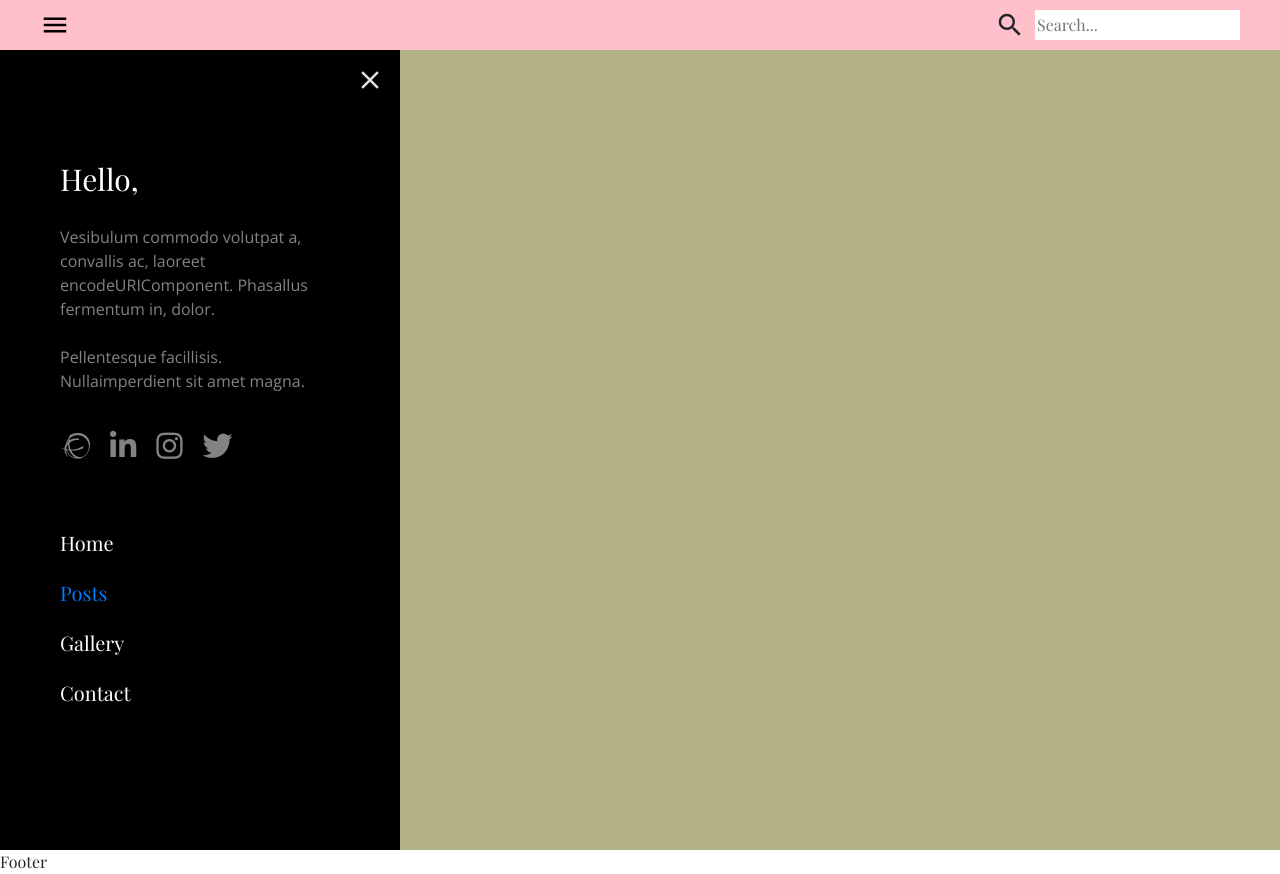
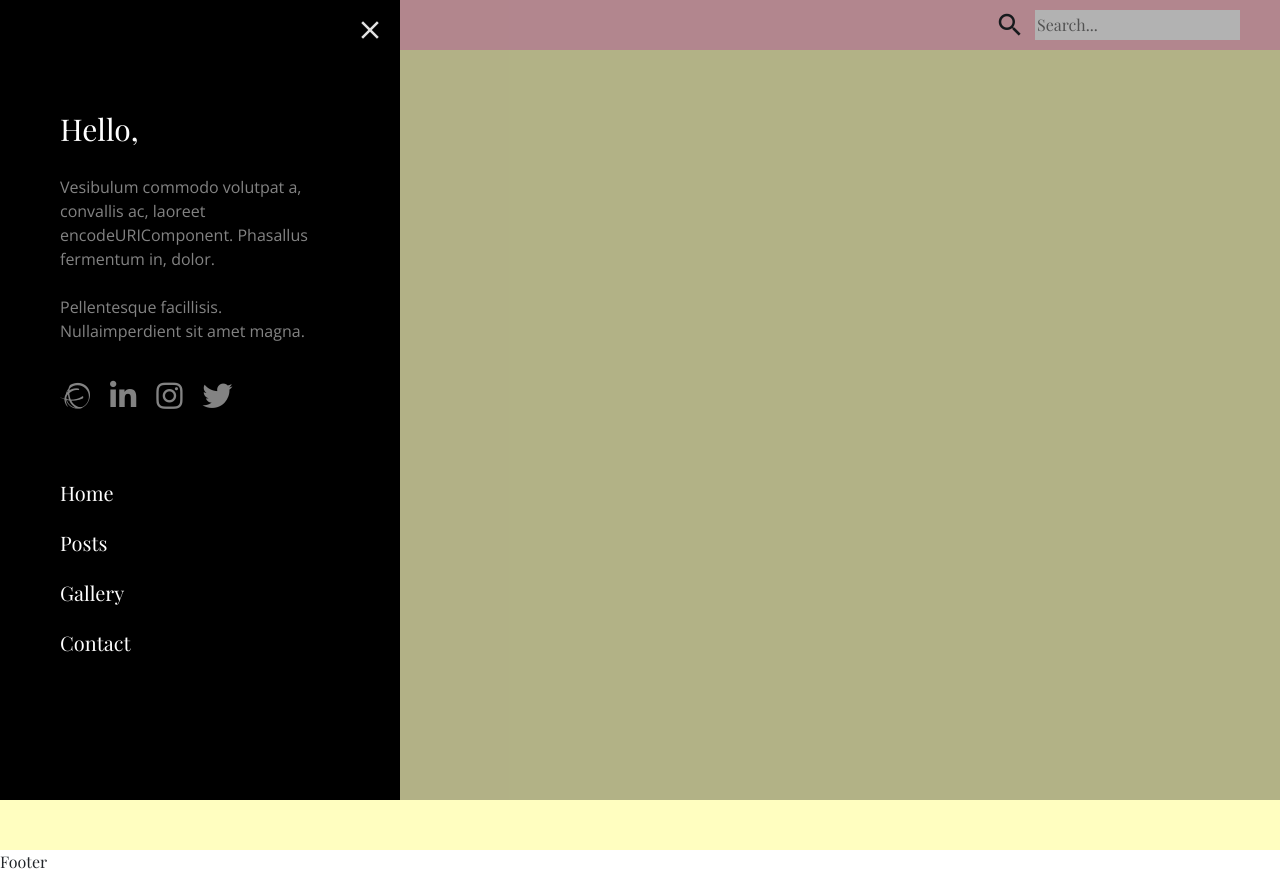
Before and after one commit to AlexMischenko/mockup-playground, a React (Create React App) app: page / in a window 1280 px wide. Both pictures are taken after a click on the link "menu". Built offline with nearby package versions, Linux system fonts and the light colour scheme.

Commit message:
fixed SideDrawer links style

```diff
--- a/src/containers/Layout/SideDrawer/index.js
+++ b/src/containers/Layout/SideDrawer/index.js
@@ -40,22 +40,22 @@ const SideDrawer = ({ sideDrawerVisible, closeSideDrawer }) => {
             <div className="side-drawer-menu">
               <ui>
                 <li className="side-drawer-menu-item">
-                  <NavLink activeClassName="side-drawer-menu-item" to="/">
+                  <NavLink className="side-drawer-menu-item" to="/">
                     Home
                   </NavLink>
                 </li>
                 <li className="side-drawer-menu-item">
-                  <NavLink activeClassName="side-drawer-menu-item" to="/post">
+                  <NavLink className="side-drawer-menu-item" to="/post">
                     Posts
                   </NavLink>
                 </li>
                 <li className="side-drawer-menu-item">
-                  <NavLink activeClassName="side-drawer-menu-item" to="/">
+                  <NavLink className="side-drawer-menu-item" to="/qwer">
                     Gallery
                   </NavLink>
                 </li>
                 <li className="side-drawer-menu-item">
-                  <NavLink activeClassName="side-drawer-menu-item" to="/">
+                  <NavLink className="side-drawer-menu-item" to="/asdf">
                     Contact
                   </NavLink>
                 </li>
--- a/src/scss/custom.scss
+++ b/src/scss/custom.scss
@@ -90,7 +90,9 @@ a.menu-toggle-btn:hover {
 }
 
 .side-drawer-ovelay {
-  position: absolute;
+  position: fixed;
+  top: 0;
+  bottom: 0;
   height: 100%;
   width: 100%;
   background-color: rgba(0, 0, 0, 0.3);
```
